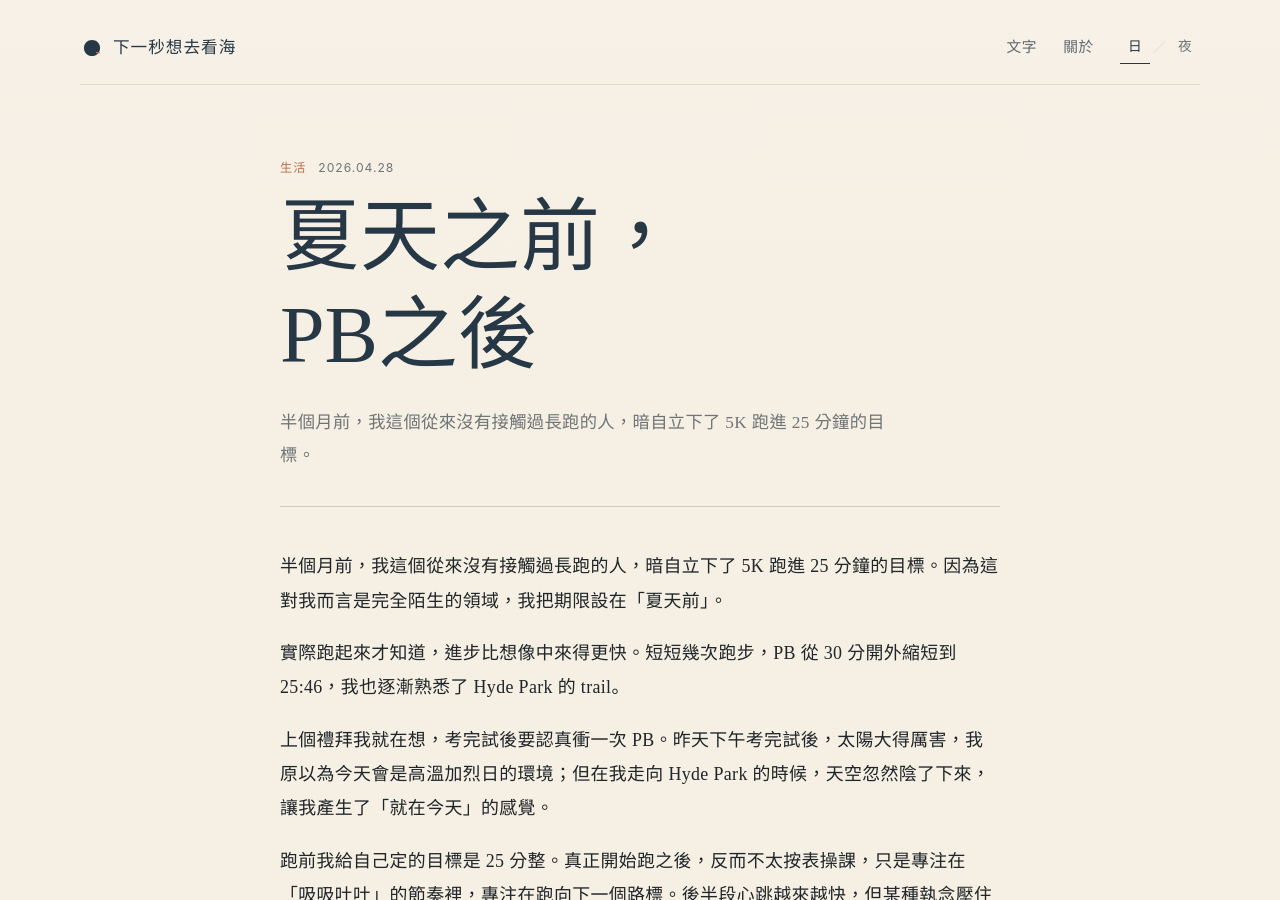
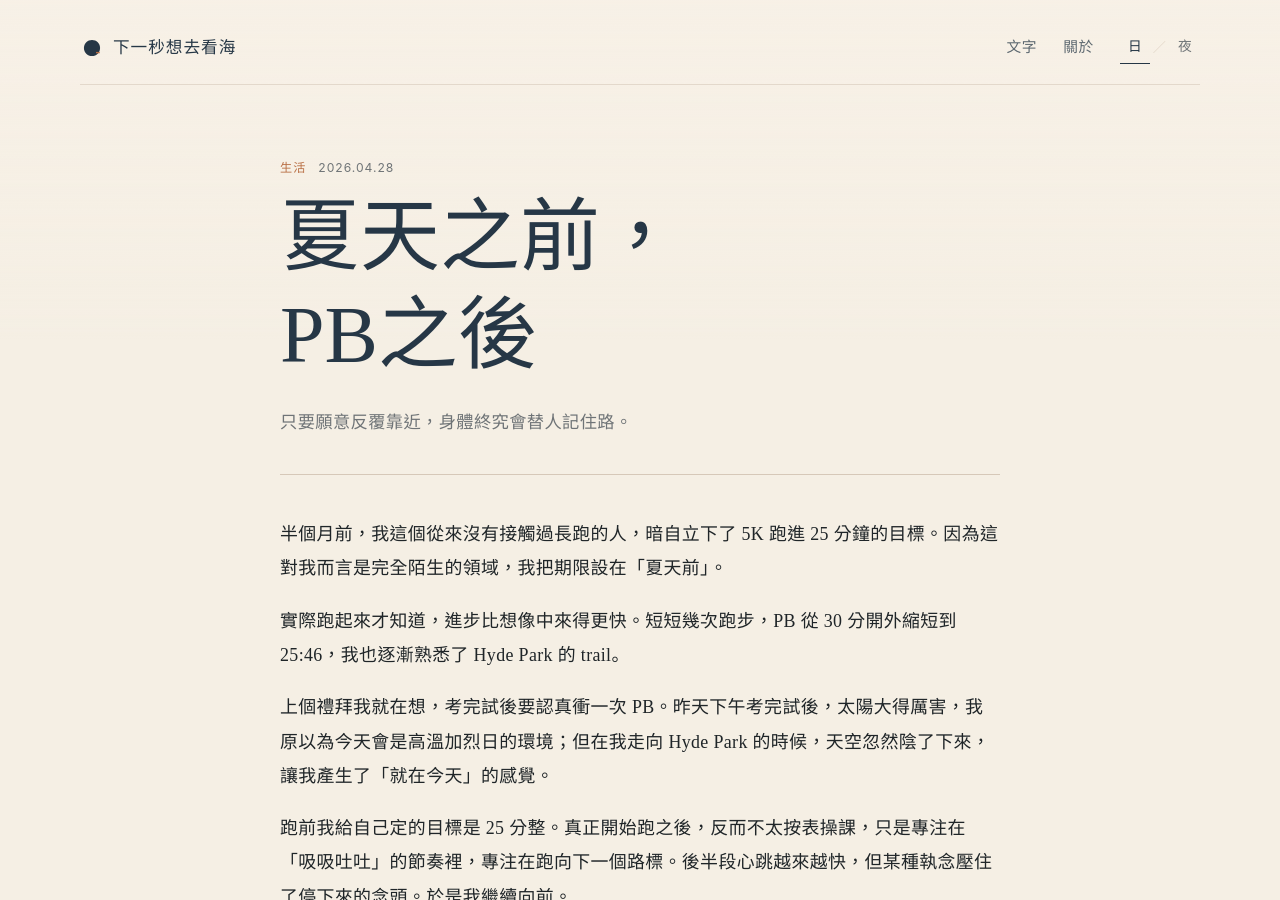
Before and after one commit to angzeli/next-second-sea, a Jekyll site: the page built from _posts/2026-04-28-before-summer-after-pb.md, in a window 1280 px wide and 900 px high. Built offline with Jekyll 4.4.1, drawn with Linux system fonts in a browser that asks for light colours.

Commit message:
Update excerpt

```diff
--- a/_posts/2026-04-28-before-summer-after-pb.md
+++ b/_posts/2026-04-28-before-summer-after-pb.md
@@ -7,7 +7,7 @@ title_lines:
 date: 2026-04-28
 category: 生活
 tags: [心情, 生活]
-excerpt: "半個月前，我這個從來沒有接觸過長跑的人，暗自立下了 5K 跑進 25 分鐘的目標。"
+excerpt: "只要願意反覆靠近，身體終究會替人記住路。"
 ---
 
 半個月前，我這個從來沒有接觸過長跑的人，暗自立下了 5K 跑進 25 分鐘的目標。因為這對我而言是完全陌生的領域，我把期限設在「夏天前」。
```
